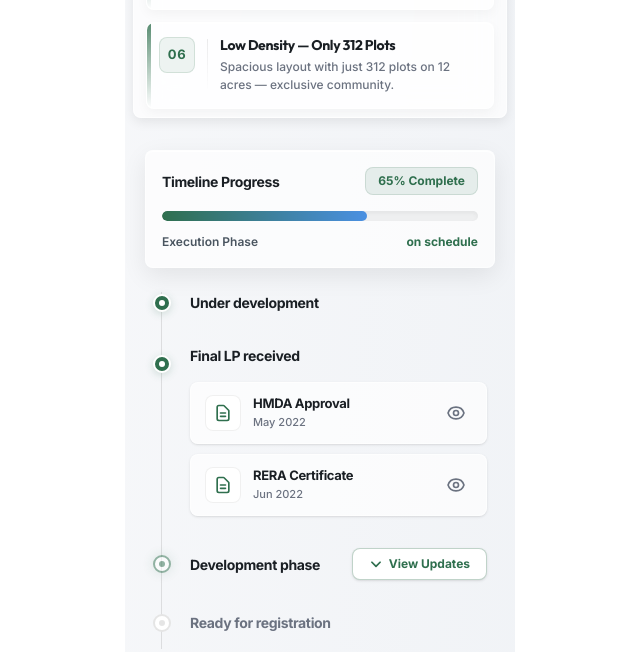
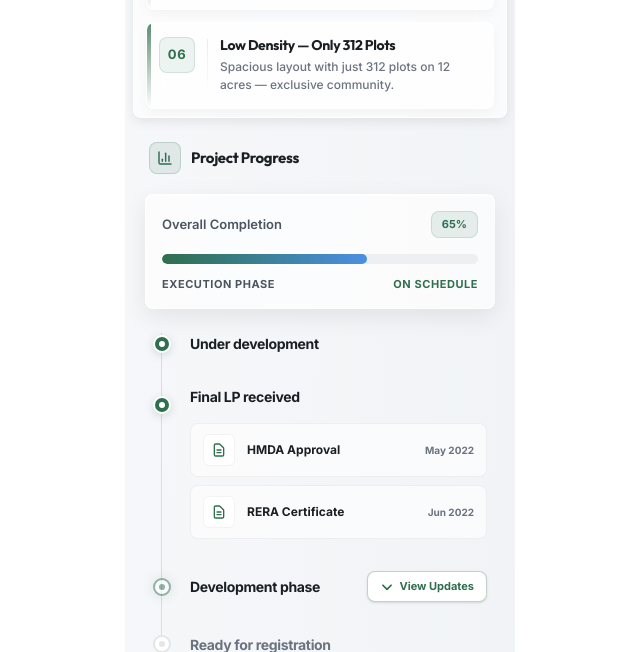
Before and after one commit to onemanwithoneserver/Figma-PlotLayouts, a React (Vite) app: page / in a window 1280 px wide. Shown: the part 1700-2352 px from the top of the page, without its empty margins (320-960 px from the left). Built offline with nearby package versions, Linux system fonts and the light colour scheme.

Commit message:
Update ProjectTimeline.tsx

```diff
--- a/src/app/components/sections/property/project-progress/ProjectTimeline.tsx
+++ b/src/app/components/sections/property/project-progress/ProjectTimeline.tsx
@@ -5,6 +5,7 @@ import ArrowBackIosIcon from '@mui/icons-material/ArrowBackIos';
 import ArrowForwardIosIcon from '@mui/icons-material/ArrowForwardIos';
 import ChevronLeftIcon from '@mui/icons-material/ChevronLeft';
 import ChevronRightIcon from '@mui/icons-material/ChevronRight';
+import HeadingIcon from '../shared/HeadingIcon';
 import { APPROVALS, CONSTRUCTION_STEPS, PROGRESS_PCT } from './data';
 
 type DotStatus = 'done' | 'active' | 'upcoming';
@@ -56,7 +57,6 @@ const ProjectTimeline: React.FC = () => {
     if (!el) return;
 
     syncArrows();
-
     const timeout = setTimeout(syncArrows, 50);
 
     el.addEventListener('scroll', syncArrows, { passive: true });
@@ -73,8 +73,6 @@ const ProjectTimeline: React.FC = () => {
     scrollRef.current?.scrollBy({ left: dir === 'left' ? -200 : 200, behavior: 'smooth' });
   };
 
-  const currentImages = CONSTRUCTION_STEPS[activeStep]?.images || [];
-
   const arrowBtnStyles = {
     color: '#2F6F4E',
     backgroundColor: 'rgba(255,255,255,0.85)',
@@ -86,39 +84,43 @@ const ProjectTimeline: React.FC = () => {
       backgroundColor: '#ffffff',
       boxShadow: '0 4px 12px rgba(47,111,78,0.3)',
       transform: 'scale(1.05)',
-    },
-    '&:focus-visible': {
-      outline: '2px solid #2F6F4E',
-      outlineOffset: '2px',
     }
   };
 
+  const currentImages = CONSTRUCTION_STEPS[activeStep]?.images || [];
+
   return (
     <section className="w-full font-inter">
+      {/* Dynamic Header */}
+      <div className="flex items-center gap-2.5 px-4 pt-2 mb-1">
+        <div className="w-8 h-8 rounded-[8px] bg-[rgba(47,111,78,0.1)] border border-[rgba(47,111,78,0.2)] flex items-center justify-center">
+          <HeadingIcon name="project-status" className="w-4 h-4 text-[#2F6F4E]" />
+        </div>
+        <h3 className="text-[15px] font-bold text-[#1A1F24] tracking-tight">Project Progress</h3>
+      </div>
+
       <div className="px-3 py-4 animate-fade-blur-in opacity-0" style={{ animationDelay: '40ms' }}>
         <div className="rounded-[8px] bg-[rgba(255,255,255,0.65)] backdrop-blur-[20px] border border-[rgba(255,255,255,0.6)] shadow-[0_8px_24px_rgba(0,0,0,0.08),inset_0_1px_0_rgba(255,255,255,0.8)] px-4 py-4 overflow-hidden relative">
-           <div className="absolute top-0 -left-[100%] w-[50%] h-full bg-gradient-to-r from-transparent via-[rgba(255,255,255,0.3)] to-transparent skew-x-[-20deg] transition-all duration-[800ms] ease-in-out group-hover:left-[200%] pointer-events-none" />
-
           <div className="flex items-center justify-between mb-4">
-            <span className="text-[14px] font-bold text-[#1A1F24] tracking-tight">Timeline Progress</span>
-            <span className="inline-flex items-center rounded-[8px] bg-[rgba(47,111,78,0.1)] border border-[rgba(47,111,78,0.15)] px-3 py-1 text-[12px] font-bold text-[#2F6F4E]">
-              {PROGRESS_PCT}% Complete
+            <span className="text-[13px] font-semibold text-[#4A5560]">Overall Completion</span>
+            <span className="inline-flex items-center rounded-[8px] bg-[rgba(47,111,78,0.1)] border border-[rgba(47,111,78,0.15)] px-2.5 py-1 text-[11px] font-bold text-[#2F6F4E]">
+              {PROGRESS_PCT}%
             </span>
           </div>
 
-          <div className="relative h-[10px] w-full rounded-full bg-[rgba(0,0,0,0.05)] overflow-hidden mb-3 shadow-inner">
+          <div className="relative h-[10px] w-full rounded-full bg-[rgba(0,0,0,0.05)] overflow-hidden mb-3">
             <motion.div
               initial={{ width: 0 }}
               animate={{ width: `${PROGRESS_PCT}%` }}
               transition={{ duration: 1.5, ease: [0.4, 0, 0.2, 1] }}
-              className="h-full rounded-full relative"
+              className="h-full rounded-full"
               style={{ background: 'linear-gradient(90deg, #2F6F4E, #4A90E2)' }}
             />
           </div>
 
-          <div className="flex items-center justify-between">
-            <span className="text-[12px] font-semibold text-[#4A5560]">Execution Phase</span>
-            <span className="text-[12px] font-bold text-[#2F6F4E] ">on schedule</span>
+          <div className="flex items-center justify-between text-[11px] uppercase tracking-wider font-bold">
+            <span className="text-[#4A5560]">Execution Phase</span>
+            <span className="text-[#2F6F4E]">on schedule</span>
           </div>
         </div>
       </div>
@@ -134,22 +136,16 @@ const ProjectTimeline: React.FC = () => {
           <div className="relative flex flex-col gap-4 animate-fade-blur-in opacity-0" style={{ animationDelay: '150ms' }}>
             <div className="absolute -left-[37px] top-2.5"><Dot status="done" /></div>
             <p className="text-[14px] font-bold text-[#1A1F24] tracking-tight">Final LP received</p>
-
-            <div className="flex flex-col gap-2.5">
+            <div className="flex flex-col gap-2">
               {APPROVALS.map((doc) => (
-                <div key={doc.id} className="group flex items-center justify-between bg-[rgba(255,255,255,0.65)] backdrop-blur-[12px] border border-[rgba(255,255,255,0.6)] rounded-[8px] px-3.5 py-3 shadow-sm hover:shadow-[0_4px_12px_rgba(0,0,0,0.05)] hover:bg-[rgba(255,255,255,0.85)] transition-all duration-[280ms]">
-                  <div className="flex items-center gap-3">
-                    <div className="w-9 h-9 rounded-[8px] bg-white border border-[rgba(0,0,0,0.06)] flex items-center justify-center flex-shrink-0 text-[#2F6F4E] group-hover:scale-110 transition-transform">
-                       <svg className="w-5 h-5" fill="none" stroke="currentColor" viewBox="0 0 24 24"><path strokeLinecap="round" strokeLinejoin="round" strokeWidth="2" d="M9 12h6m-6 4h6m2 5H7a2 2 0 01-2-2V5a2 2 0 012-2h5.586a1 1 0 01.707.293l5.414 5.414a1 1 0 01.293.707V19a2 2 0 01-2 2z" /></svg>
-                    </div>
-                    <div>
-                      <p className="text-[13px] font-bold text-[#1A1F24] leading-none mb-1 tracking-tight">{doc.name}</p>
-                      <p className="text-[11px] font-medium text-[#6B7280]">{doc.date}</p>
-                    </div>
-                  </div>
-                  <button className="w-8 h-8 rounded-full flex items-center justify-center text-[#6B7280] hover:bg-[rgba(47,111,78,0.1)] hover:text-[#2F6F4E] transition-all">
-                    <svg className="w-5 h-5" fill="none" viewBox="0 0 24 24" stroke="currentColor"><path strokeLinecap="round" strokeLinejoin="round" strokeWidth={2} d="M15 12a3 3 0 11-6 0 3 3 0 016 0z" /><path strokeLinecap="round" strokeLinejoin="round" strokeWidth={2} d="M2.458 12C3.732 7.943 7.523 5 12 5c4.478 0 8.268 2.943 9.542 7-1.274 4.057-5.064 7-9.542 7-4.477 0-8.268-2.943-9.542-7z" /></svg>
-                  </button>
+                <div key={doc.id} className="flex items-center justify-between bg-[rgba(255,255,255,0.6)] border border-[rgba(0,0,0,0.05)] rounded-[8px] px-3 py-2.5">
+                   <div className="flex items-center gap-3 text-[#1A1F24]">
+                      <div className="w-8 h-8 rounded-[6px] bg-white border border-[rgba(0,0,0,0.05)] flex items-center justify-center text-[#2F6F4E]">
+                         <svg className="w-4 h-4" fill="none" stroke="currentColor" viewBox="0 0 24 24"><path strokeLinecap="round" strokeLinejoin="round" strokeWidth="2" d="M9 12h6m-6 4h6m2 5H7a2 2 0 01-2-2V5a2 2 0 012-2h5.586a1 1 0 01.707.293l5.414 5.414a1 1 0 01.293.707V19a2 2 0 01-2 2z" /></svg>
+                      </div>
+                      <span className="text-[12px] font-bold">{doc.name}</span>
+                   </div>
+                   <span className="text-[10px] font-bold text-[#6B7280]">{doc.date}</span>
                 </div>
               ))}
             </div>
@@ -159,11 +155,16 @@ const ProjectTimeline: React.FC = () => {
             <div className="absolute -left-[37px] top-4 -translate-y-1/2"><Dot status="active" /></div>
             <div className="flex items-center justify-between mb-4">
               <p className="text-[14px] font-bold text-[#1A1F24] tracking-tight">Development phase</p>
+
+              {/* Restored chevron arrow inside the View Updates button */}
               <button
                 onClick={() => setProgressOpen((v) => !v)}
-                className="inline-flex items-center gap-1.5 px-4 py-1.5 rounded-[8px] border border-[rgba(47,111,78,0.3)] bg-white text-[#2F6F4E] text-[12px] font-bold hover:bg-[#2F6F4E] hover:text-white transition-all shadow-sm active:scale-95"
+                className="flex items-center gap-1.5 px-3 py-1.5 rounded-[8px] border border-[#2F6F4E]/30 bg-white text-[#2F6F4E] text-[11px] font-bold shadow-sm transition-colors hover:bg-[rgba(47,111,78,0.05)]"
               >
-                <svg className={`w-3.5 h-3.5 transition-transform duration-300 ${progressOpen ? 'rotate-180' : ''}`} fill="none" viewBox="0 0 24 24" stroke="currentColor">
+                <svg
+                  className={`w-3.5 h-3.5 transition-transform duration-300 ${progressOpen ? 'rotate-180' : ''}`}
+                  fill="none" viewBox="0 0 24 24" stroke="currentColor"
+                >
                   <path strokeLinecap="round" strokeLinejoin="round" strokeWidth={3} d="M19 9l-7 7-7-7" />
                 </svg>
                 {progressOpen ? 'Close' : 'View Updates'}
@@ -176,14 +177,13 @@ const ProjectTimeline: React.FC = () => {
                   initial={{ height: 0, opacity: 0 }}
                   animate={{ height: 'auto', opacity: 1 }}
                   exit={{ height: 0, opacity: 0 }}
-                  transition={{ duration: 0.3, ease: [0.4, 0, 0.2, 1] }}
                   className="overflow-hidden"
                 >
                   <div className="relative mt-2">
+                    <div className="relative flex items-center mb-6">
 
-                    <div className="relative flex items-center group mb-4">
-
-                      <div className={`absolute left-0 top-0 bottom-0 w-12 bg-gradient-to-r from-white via-white/80 to-transparent z-20 flex items-center transition-all duration-300 pointer-events-none ${canLeft ? 'opacity-100' : 'opacity-0'}`}>
+                      {/* Left Gradient Overlay & Restored Timeline Arrow */}
+                      <div className={`absolute left-0 top-0 bottom-0 w-12 bg-gradient-to-r from-white via-white/80 to-transparent z-20 flex items-center transition-opacity duration-300 pointer-events-none ${canLeft ? 'opacity-100' : 'opacity-0'}`}>
                         <div className="pointer-events-auto ml-1">
                           <IconButton
                             size="small"
@@ -197,34 +197,34 @@ const ProjectTimeline: React.FC = () => {
                         </div>
                       </div>
 
-                      <div ref={scrollRef} className="flex-1 overflow-x-auto pb-2 scrollbar-hide px-4 relative z-10">
-                        <div className="flex min-w-max items-center relative px-4 h-6">
+                      <div ref={scrollRef} onScroll={syncArrows} className="flex-1 overflow-x-auto scrollbar-hide px-4 py-2">
+                        <div className="flex min-w-max items-center relative px-2 h-10">
+                          {/* Progress Line Background */}
+                          <div className="absolute top-1/2 -translate-y-1/2 left-4 right-4 h-[2px] bg-[rgba(0,0,0,0.06)]" />
 
-                          <div className="absolute top-1/2 -translate-y-1/2 left-4 right-4 h-[2px] bg-[rgba(0,0,0,0.1)] z-0 rounded-full" />
-
-                          <div
-                            className="absolute top-1/2 -translate-y-1/2 left-4 h-[2px] bg-[#2F6F4E] z-0 transition-all duration-500 ease-out rounded-full shadow-[0_0_8px_rgba(47,111,78,0.4)]"
-                            style={{
-                                width: `calc(${CONSTRUCTION_STEPS.length > 1 ? (activeStep / (CONSTRUCTION_STEPS.length - 1)) * 100 : 0}% - 32px)`
-                            }}
+                          {/* Active Line Fill */}
+                          <motion.div
+                            className="absolute top-1/2 -translate-y-1/2 left-4 h-[2px] bg-[#2F6F4E]"
+                            animate={{ width: `calc(${(activeStep / (CONSTRUCTION_STEPS.length - 1)) * 100}% - 8px)` }}
+                            transition={{ duration: 0.5 }}
                           />
 
                           {CONSTRUCTION_STEPS.map((item, idx) => (
-                            <div key={item.id} className="relative flex justify-center items-center min-w-[80px] h-full">
-                              <span className={`absolute bottom-full mb-2 text-[11px] font-bold transition-colors whitespace-nowrap ${idx === activeStep ? 'text-[#2F6F4E] scale-105' : 'text-[#6B7280] opacity-60'}`}>
+                            <div key={item.id} className="relative flex flex-col items-center min-w-[80px]">
+                              <span className={`text-[10px] font-bold mb-6 transition-colors ${idx === activeStep ? 'text-[#2F6F4E]' : 'text-[#6B7280]'}`}>
                                 {item.date}
                               </span>
                               <button
                                 onClick={() => setActiveStep(idx)}
-                                aria-label={`View step ${idx + 1}`}
-                                className={`relative z-10 w-3 h-3 rounded-full border-2 outline-none focus-visible:ring-2 focus-visible:ring-[#2F6F4E] focus-visible:ring-offset-2 transition-all duration-300 ${idx === activeStep ? 'scale-105' : 'opacity-60 hover:opacity-100'} ${idx <= activeStep ? 'bg-[#2F6F4E] border-[#2F6F4E]' : 'bg-white border-[rgba(0,0,0,0.25)]'} ${idx === activeStep ? 'ring-4 ring-[rgba(47,111,78,0.2)] bg-white border-[3px]' : ''}`}
+                                className={`w-3 h-3 rounded-full border-2 transition-all relative z-10 ${idx <= activeStep ? 'bg-[#2F6F4E] border-[#2F6F4E]' : 'bg-white border-[rgba(0,0,0,0.1)]'} ${idx === activeStep ? 'scale-125 ring-4 ring-[#2F6F4E]/10' : ''}`}
                               />
                             </div>
                           ))}
                         </div>
                       </div>
 
-                      <div className={`absolute right-0 top-0 bottom-0 w-12 bg-gradient-to-l from-white via-white/80 to-transparent z-20 flex items-center justify-end transition-all duration-300 pointer-events-none ${canRight ? 'opacity-100' : 'opacity-0'}`}>
+                      {/* Right Gradient Overlay & Restored Timeline Arrow */}
+                      <div className={`absolute right-0 top-0 bottom-0 w-12 bg-gradient-to-l from-white via-white/80 to-transparent z-20 flex items-center justify-end transition-opacity duration-300 pointer-events-none ${canRight ? 'opacity-100' : 'opacity-0'}`}>
                         <div className="pointer-events-auto mr-1">
                           <IconButton
                             size="small"
@@ -239,21 +239,25 @@ const ProjectTimeline: React.FC = () => {
                       </div>
                     </div>
 
-                    <motion.div key={activeStep} initial={{ opacity: 0, y: 10 }} animate={{ opacity: 1, y: 0 }} className="bg-[rgba(255,255,255,0.4)] rounded-[8px] p-2 border border-[rgba(0,0,0,0.05)]">
-                      <p className="text-[13px] font-bold text-[#1A1F24] mb-3 tracking-tight px-1">{CONSTRUCTION_STEPS[activeStep].title}</p>
+                    <motion.div key={activeStep} initial={{ opacity: 0 }} animate={{ opacity: 1 }} className="bg-[rgba(0,0,0,0.02)] rounded-[8px] p-3 border border-[rgba(0,0,0,0.05)]">
+                      <p className="text-[12px] font-bold text-[#1A1F24] mb-3">{CONSTRUCTION_STEPS[activeStep].title}</p>
                       {currentImages.length > 0 ? (
-                        <div className="relative w-full aspect-video rounded-[8px] overflow-hidden bg-white shadow-inner group">
+                        <div className="relative aspect-video rounded-[8px] overflow-hidden bg-white shadow-inner group">
                           <img src={currentImages[imageIndex]} alt="Progress" onClick={() => setZoomSrc(currentImages[imageIndex])} className="w-full h-full object-cover cursor-zoom-in transition-transform duration-500 group-hover:scale-105" loading="lazy" />
                           {currentImages.length > 1 && (
-                            <div className="absolute bottom-3 right-3 flex gap-2">
-                                <button onClick={(e) => { e.stopPropagation(); if(imageIndex > 0) setImageIndex(i => i - 1); }} disabled={imageIndex === 0} className="w-8 h-8 rounded-full bg-white/90 backdrop-blur-md shadow-lg flex items-center justify-center text-[#1A1F24] transition-opacity hover:bg-white disabled:opacity-40 disabled:cursor-not-allowed"><ChevronLeftIcon sx={{ fontSize: 18 }} /></button>
-                                <button onClick={(e) => { e.stopPropagation(); if(imageIndex < currentImages.length -1) setImageIndex(i => i + 1); }} disabled={imageIndex === currentImages.length - 1} className="w-8 h-8 rounded-full bg-white/90 backdrop-blur-md shadow-lg flex items-center justify-center text-[#1A1F24] transition-opacity hover:bg-white disabled:opacity-40 disabled:cursor-not-allowed"><ChevronRightIcon sx={{ fontSize: 18 }} /></button>
+                            <div className="absolute bottom-2 right-2 flex gap-1.5">
+                                <IconButton size="small" onClick={(e) => { e.stopPropagation(); if(imageIndex > 0) setImageIndex(i => i - 1); }} sx={arrowBtnStyles} disabled={imageIndex === 0}>
+                                  <ChevronLeftIcon sx={{ fontSize: 16 }} />
+                                </IconButton>
+                                <IconButton size="small" onClick={(e) => { e.stopPropagation(); if(imageIndex < currentImages.length - 1) setImageIndex(i => i + 1); }} sx={arrowBtnStyles} disabled={imageIndex === currentImages.length - 1}>
+                                  <ChevronRightIcon sx={{ fontSize: 16 }} />
+                                </IconButton>
                             </div>
                           )}
                         </div>
                       ) : (
-                        <div className="py-12 bg-white/50 rounded-[8px] text-center border-2 border-dashed border-[rgba(0,0,0,0.1)]">
-                          <p className="text-[12px] font-bold text-[#6B7280]">Updates scheduled soon</p>
+                        <div className="py-10 text-center border border-dashed border-[rgba(0,0,0,0.1)] rounded-[8px]">
+                          <p className="text-[11px] font-bold text-[#6B7280]">Photo update soon</p>
                         </div>
                       )}
                     </motion.div>
@@ -272,21 +276,11 @@ const ProjectTimeline: React.FC = () => {
 
       <AnimatePresence>
         {zoomSrc && (
-          <motion.div initial={{ opacity: 0 }} animate={{ opacity: 1 }} exit={{ opacity: 0 }} onClick={() => setZoomSrc(null)} className="fixed inset-0 z-[100] flex items-center justify-center bg-[rgba(26,31,36,0.95)] backdrop-blur-md p-4">
-            <motion.img initial={{ scale: 0.9, rotateX: 20 }} animate={{ scale: 1, rotateX: 0 }} src={zoomSrc} className="max-w-full max-h-[85vh] rounded-[8px] shadow-2xl" />
+          <motion.div initial={{ opacity: 0 }} animate={{ opacity: 1 }} exit={{ opacity: 0 }} onClick={() => setZoomSrc(null)} className="fixed inset-0 z-[100] flex items-center justify-center bg-black/95 p-4">
+            <motion.img initial={{ scale: 0.9 }} animate={{ scale: 1 }} src={zoomSrc} className="max-w-full max-h-[85vh] rounded-[8px]" />
           </motion.div>
         )}
       </AnimatePresence>
-
-      <style dangerouslySetInnerHTML={{ __html: `
-        @keyframes fadeBlurIn {
-          from { opacity: 0; filter: blur(6px); transform: translateY(12px); }
-          to { opacity: 1; filter: blur(0px); transform: translateY(0); }
-        }
-        .animate-fade-blur-in { animation: fadeBlurIn 0.28s cubic-bezier(0.4, 0, 0.2, 1) forwards; }
-        .scrollbar-hide::-webkit-scrollbar { display: none; }
-        .scrollbar-hide { -ms-overflow-style: none; scrollbar-width: none; }
-      `}} />
     </section>
   );
 };
```
